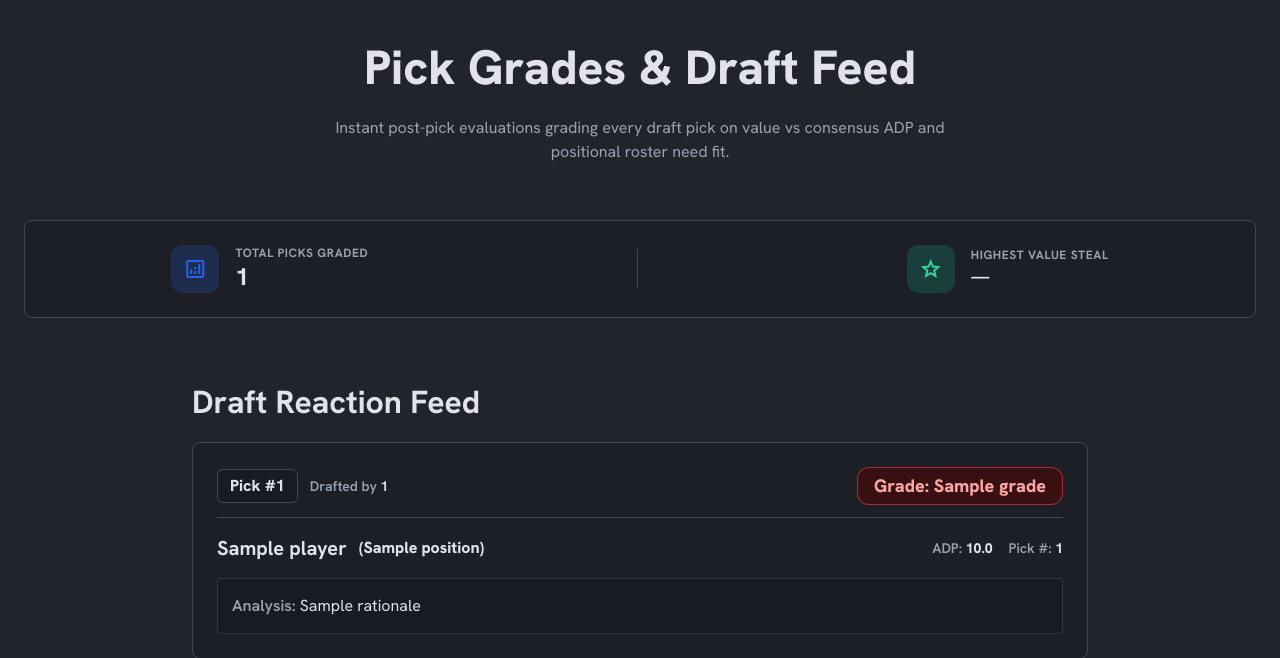
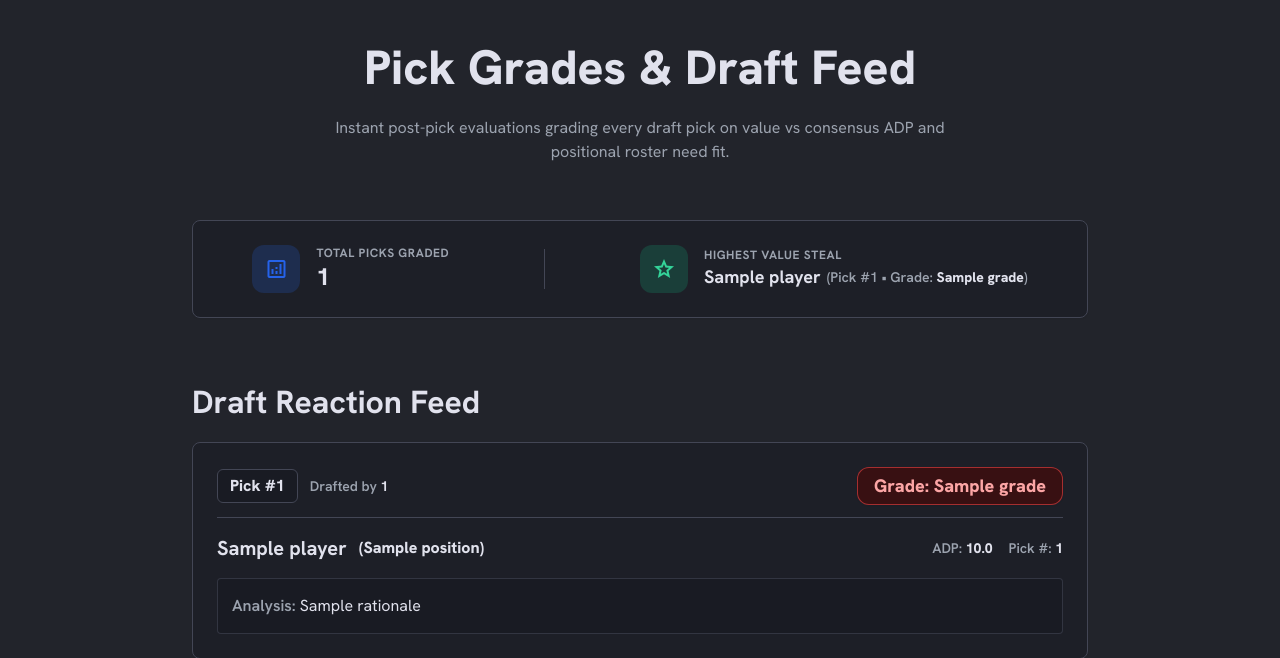
Before and after one commit to soehlert/fantrax_assistant, a FastAPI app: template src/web/templates/analysis.html in a window 1280 px wide. Shown: the part 69-727 px from the top of the page. Run offline with FastAPI, Linux system fonts and the light colour scheme; the template is opened without the code that fills it: most values are stand-ins (such as "Sample title", 1, 10 or a date in 2020); some libraries are stand-ins or nearby versions.

Commit message:
feat(ui): implement rolling highest value steal calculation and match stats row width
- Calculate rolling highest value steal pick in read_draft_analysis endpoint
- Render rolling top steal in analysis summary header card (displaying player name, pick #, and grade)
- Set summary stats bar container to max-w-4xl mx-auto w-full to match exact feed width

```diff
--- a/src/web/main.py
+++ b/src/web/main.py
@@ -450,11 +450,28 @@ async def read_draft_analysis(request: Request):
     analysis_history_sorted = list(reversed(analysis_history))
     teams_data = state.teams
 
+    # Rolling calculation of the highest value steal (biggest pick_number - adp diff or highest score)
+    top_steal = None
+    best_steal_diff = -999.0
+
+    for item in analysis_history:
+        p_adp = item.get("adp")
+        p_pick = item.get("pick_number", 0)
+        if p_adp and p_adp > 0:
+            diff = p_pick - p_adp
+            if diff > best_steal_diff:
+                best_steal_diff = diff
+                top_steal = item
+
+    if not top_steal and analysis_history:
+        top_steal = max(analysis_history, key=lambda x: x.get("score", 0))
+
     return templates.TemplateResponse(
         request=request,
         name="analysis.html",
         context={
             "feed": analysis_history_sorted,
+            "top_steal": top_steal,
             "tracked_teams": list(teams_data.keys())
         }
     )
--- a/src/web/templates/analysis.html
+++ b/src/web/templates/analysis.html
@@ -9,8 +9,8 @@
     </p>
 </section>
 
-<!-- Summary Statistics Bar -->
-<section class="mt-6 bg-surface-container border border-outline-variant rounded-xl p-6 shadow-sm flex flex-col md:flex-row items-center justify-around gap-6">
+<!-- Summary Statistics Bar (Same Width as Feed) -->
+<section class="mt-6 max-w-4xl mx-auto w-full bg-surface-container border border-outline-variant rounded-xl p-6 shadow-sm flex flex-col md:flex-row items-center justify-around gap-6">
     <div class="flex items-center gap-4">
         <div class="w-12 h-12 rounded-full bg-primary-container/20 text-primary-container flex items-center justify-center flex-shrink-0">
             <span class="material-symbols-outlined text-2xl">analytics</span>
@@ -29,10 +29,10 @@
         </div>
         <div>
             <div class="text-xs font-bold text-on-surface-variant uppercase tracking-wider">Highest Value Steal</div>
-            <div class="text-lg font-bold text-on-surface">
-                {% set steals = feed | selectattr('grade_class', 'equalto', 'emerald') | list %}
-                {% if steals %}
-                    {{ steals[0].player }} (Pick #{{ steals[0].pick_number }})
+            <div class="text-lg font-bold text-on-surface flex items-center gap-1.5 flex-wrap">
+                {% if top_steal %}
+                    <span>{{ top_steal.player }}</span>
+                    <span class="text-sm font-semibold text-on-surface-variant">(Pick #{{ top_steal.pick_number }} • Grade: <strong class="text-on-surface">{{ top_steal.grade }}</strong>)</span>
                 {% else %}
                     —
                 {% endif %}
```
